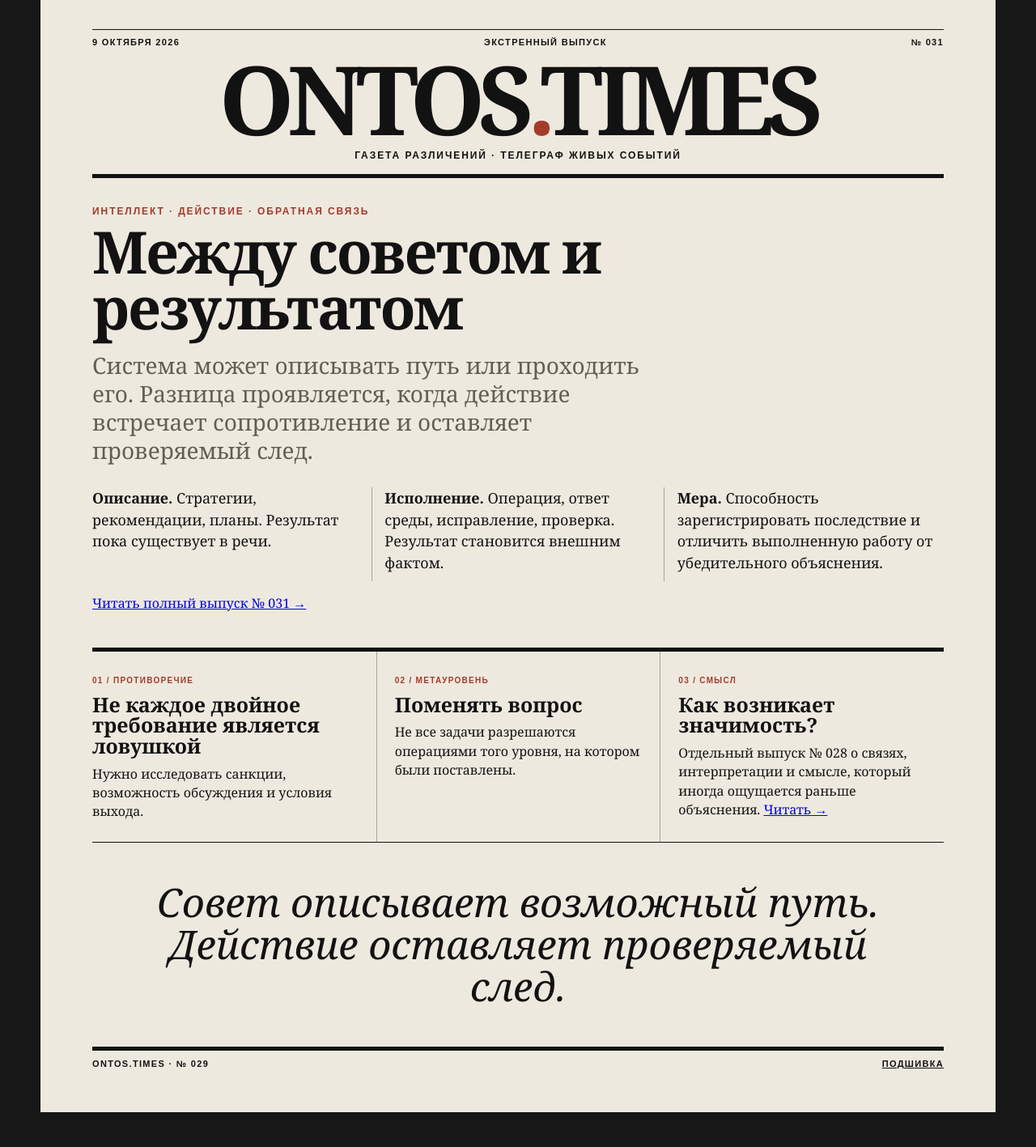
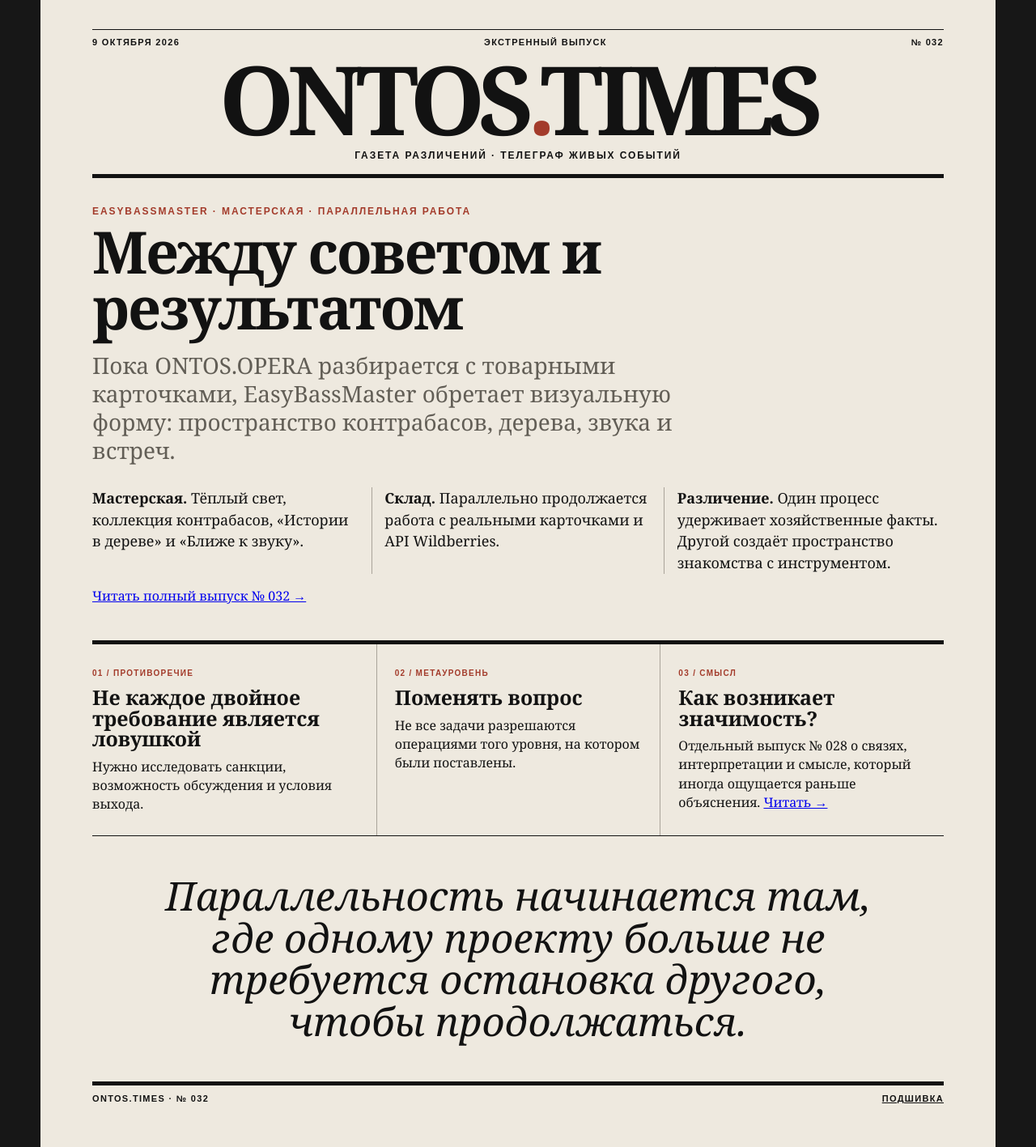
Before and after one commit to OntosLive/Ontos.Times, a Jekyll site: the page index.html, which Jekyll copies as it is, in a window 1280 px wide. Shown: the whole page at 81% size. Built offline with Jekyll 4.4.1, drawn with Linux system fonts in a browser that asks for light colours; before the commit the page ends 1374 px from its top, so only the background shows below that.

Commit message:
Make ONTOS.TIMES 032 the lead evening edition

```diff
--- a/index.html
+++ b/index.html
@@ -3,7 +3,7 @@
 <head>
   <meta charset="utf-8">
   <meta name="viewport" content="width=device-width,initial-scale=1">
-  <meta name="description" content="ONTOS.TIMES №031. Между советом и результатом.">
+  <meta name="description" content="ONTOS.TIMES №032. Пока склад считает, мастерская обретает лицо.">
   <title>ONTOS.TIMES — Между советом и результатом</title>
   <link rel="stylesheet" href="styles.css">
 </head>
@@ -13,7 +13,7 @@
     <div class="meta">
       <span>9 ОКТЯБРЯ 2026</span>
       <span>ЭКСТРЕННЫЙ ВЫПУСК</span>
-      <span>№ 031</span>
+      <span>№ 032</span>
     </div>
     <h1>ONTOS<span>.</span>TIMES</h1>
     <p class="tagline">Газета различений · Телеграф живых событий</p>
@@ -22,15 +22,11 @@
 
   <main>
     <article class="lead">
-      <p class="kicker">ИНТЕЛЛЕКТ · ДЕЙСТВИЕ · ОБРАТНАЯ СВЯЗЬ</p>
+      <p class="kicker">EASYBASSMASTER · МАСТЕРСКАЯ · ПАРАЛЛЕЛЬНАЯ РАБОТА</p>
       <h2>Между советом и результатом</h2>
-      <p class="deck">Система может описывать путь или проходить его. Разница проявляется, когда действие встречает сопротивление и оставляет проверяемый след.</p>
-      <div class="columns">
-<p><strong>Описание.</strong> Стратегии, рекомендации, планы. Результат пока существует в речи.</p>
-<p><strong>Исполнение.</strong> Операция, ответ среды, исправление, проверка. Результат становится внешним фактом.</p>
-<p><strong>Мера.</strong> Способность зарегистрировать последствие и отличить выполненную работу от убедительного объяснения.</p>
-</div>
-      <p><a href="archive/031/">Читать полный выпуск № 031 →</a></p>
+      <p class="deck">Пока ONTOS.OPERA разбирается с товарными карточками, EasyBassMaster обретает визуальную форму: пространство контрабасов, дерева, звука и встреч.</p>
+      <div class="columns"><p><strong>Мастерская.</strong> Тёплый свет, коллекция контрабасов, «Истории в дереве» и «Ближе к звуку».</p><p><strong>Склад.</strong> Параллельно продолжается работа с реальными карточками и API Wildberries.</p><p><strong>Различение.</strong> Один процесс удерживает хозяйственные факты. Другой создаёт пространство знакомства с инструментом.</p></div>
+      <p><a href="archive/032/">Читать полный выпуск № 032 →</a></p>
     </article>
 
     <section class="dispatches">
@@ -39,11 +35,11 @@
 <article><span>03 / СМЫСЛ</span><h3>Как возникает значимость?</h3><p>Отдельный выпуск № 028 о связях, интерпретации и смысле, который иногда ощущается раньше объяснения. <a href="archive/028/">Читать →</a></p></article>
 </section>
 
-    <blockquote>Совет описывает возможный путь. Действие оставляет проверяемый след.</blockquote>
+    <blockquote>Параллельность начинается там, где одному проекту больше не требуется остановка другого, чтобы продолжаться.</blockquote>
   </main>
 
   <footer>
-    <span>ONTOS.TIMES · № 029</span>
+    <span>ONTOS.TIMES · № 032</span>
     <span><a href="archive/" style="color:inherit">Подшивка</a></span>
   </footer>
 </body>
```
